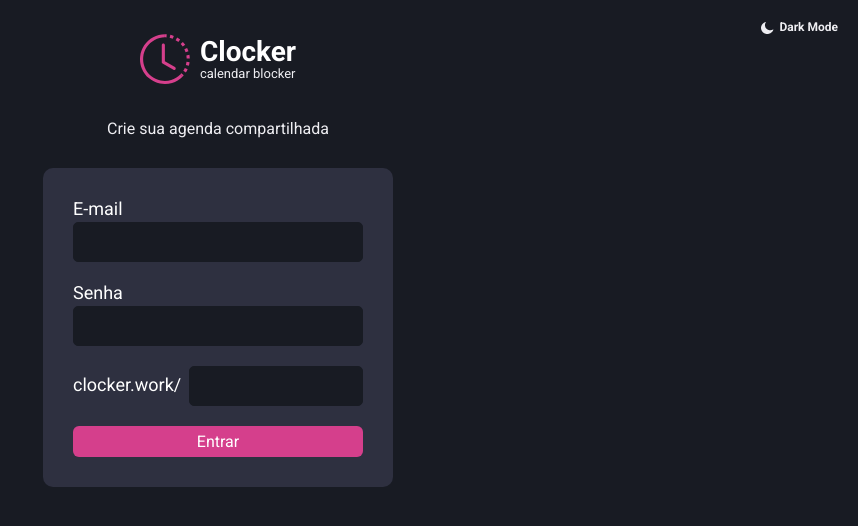
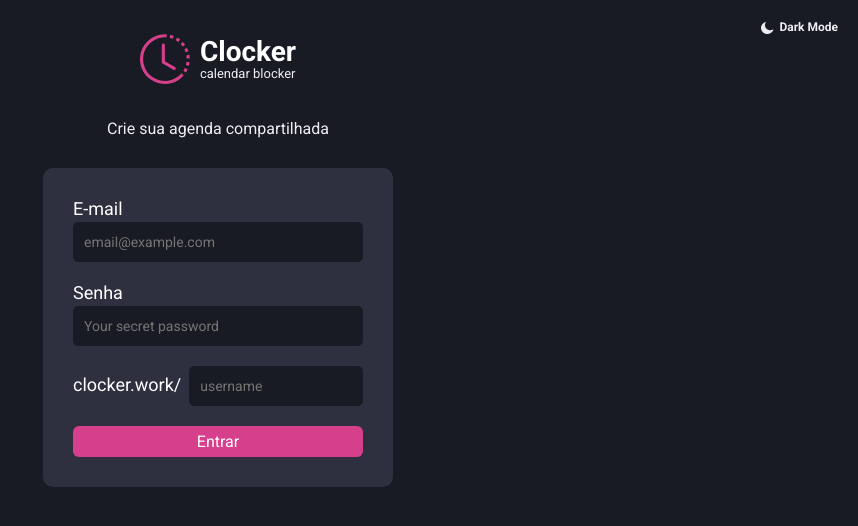
Before and after one commit to evertonvargas/Clocker, a Next.js app: page / in a window 1280 px wide. Shown: the top 526 px of the page, without its empty margins (422-1280 px from the left). Built offline with nearby package versions, Linux system fonts and the light colour scheme; a web font is replaced by a local one.

Commit message:
add formik a aplicação

```diff
--- a/package.json
+++ b/package.json
@@ -9,12 +9,14 @@
     "lint": "next lint"
   },
   "dependencies": {
+    "formik": "^2.2.9",
     "next": "11.1.0",
     "nookies": "^2.5.2",
     "react": "17.0.2",
     "react-date-picker": "^8.3.2",
     "react-dom": "17.0.2",
-    "styled-components": "^5.3.1"
+    "styled-components": "^5.3.1",
+    "yup": "^0.32.9"
   },
   "devDependencies": {
     "@types/node": "^16.7.2",
--- a/src/components/ButtonHour/styles.ts
+++ b/src/components/ButtonHour/styles.ts
@@ -10,7 +10,7 @@
   text-align: center;
   border-radius: 5px;
   width: 150px;
-  background: ${props=> props.isActive ? "#181B23" : "#33cc95"};
+  background: ${props=> props.isActive ? "#181B23" : "var(--green)"};
   color: ${props=> props.isActive ? "#434552" : "#fff"};
 
   transition: filter .2s;
--- a/src/pages/_app.tsx
+++ b/src/pages/_app.tsx
@@ -1,8 +1,7 @@
 import { AppProps } from "next/app";
-import { ThemeProvider } from "styled-components";
 import { DarkModeProvider} from "../hook/useTheme";
 import { GlogalStyle } from "../styles/global";
-import Dark from "../styles/themes/Dark";
+
 
 function MyApp({ Component, pageProps }: AppProps) {
 
--- a/src/pages/index.tsx
+++ b/src/pages/index.tsx
@@ -1,16 +1,31 @@
-import { GetServerSideProps } from "next";
+import { useFormik } from "formik";
+import * as yup from "yup";
+
 import Head from "next/head";
-import { parseCookies } from "nookies";
 import { DarkMode } from "../components/DarkMode";
 import { Logo } from "../components/Logo";
 
 import { Container } from "../styles/pages/home";
 
-interface HomeProps{
-  USER_THEME: string;
-}
+const validationSchema = yup.object().shape({
+  email: yup
+    .string()
+    .email("E-mail inválido")
+    .required("Preenchimento Obrigatório"),
+  password: yup.string().required("Preechimento obrigatório"),
+  username: yup.string().required("Preechimento obrigatório"),
+});
 
 export default function Home() {
+  const formik = useFormik({
+    onSubmit: () => {},
+    validationSchema,
+    initialValues: {
+      email: "",
+      username: "",
+      password: "",
+    },
+  });
 
   return (
     <>
@@ -23,16 +38,51 @@
           <Logo />
           <p className="title">Crie sua agenda compartilhada</p>
           <div className="formLogin">
-            <form action="">
+            <form>
               <label>E-mail</label>
-              <input type="email" className="space"/>
-              <label>Senha</label>
-              <input type="password" className="space"/>
+              <input
+                type="email"
+                name="email"
+                id="email"
+                placeholder="email@example.com"
+                value={formik.values.email}
+                onChange={formik.handleChange}
+                onBlur={formik.handleBlur}
+              />
+              {formik.errors.email ? (
+                <div className="error">{formik.errors.email}</div>
+              ) : null}
+
+              <label className="space">Senha</label>
+              <input
+                type="password"
+                name="password"
+                id="password"
+                placeholder="Your secret password"
+                value={formik.values.password}
+                onChange={formik.handleChange}
+                onBlur={formik.handleBlur}
+              />
+              {formik.errors.password ? (
+                <div className="error">{formik.errors.password}</div>
+              ) : null}
+
               <div className="space">
                 <label>clocker.work/</label>
-                <input type="text" />
+                <input
+                  type="text"
+                  name="username"
+                  id="username"
+                  placeholder="username"
+                  value={formik.values.username}
+                  onChange={formik.handleChange}
+                  onBlur={formik.handleBlur}
+                />
               </div>
-              <button type="submit">Entrar</button>
+              {formik.errors.username ? (
+                <div className="error">{formik.errors.username}</div>
+              ) : null}
+              <button type="submit" className="space">Entrar</button>
             </form>
           </div>
         </section>
--- a/src/styles/pages/home.ts
+++ b/src/styles/pages/home.ts
@@ -49,8 +49,15 @@
           }
         }
 
+        .error{
+          color: red;
+          font-size: 10px;
+          font-weight: 400;
+          padding: 4px 0;
+        }
+
         .space{
-          margin-bottom: 20px;
+          margin-top: 20px;
         }
 
 
```
Also changed, not shown: 1 other file (tests, documents, lock files or other folders).
